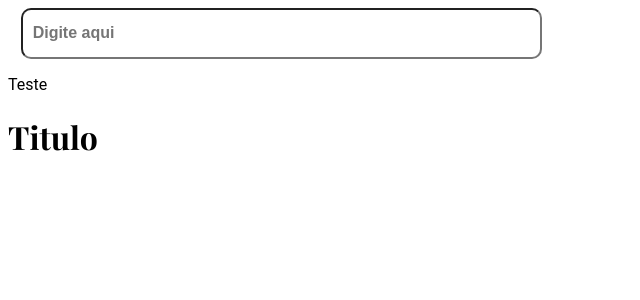
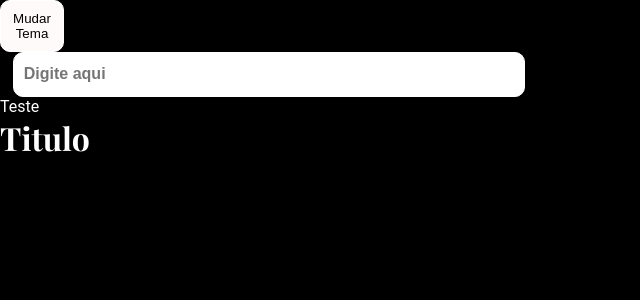
Before and after one commit to tainaleivas/CompassUol-Test, a React (Create React App) app: page / in a window 1280 px wide. Shown: the top 300 px of the page, without its empty margins (0-640 px from the left). Built offline with nearby package versions, Linux system fonts and the light colour scheme; the HTML template or start-up script is replaced by a standard one.

Commit message:
feat:add themes

```diff
--- a/src/App.js
+++ b/src/App.js
@@ -1,16 +1,27 @@
-import React from 'react'
-import Input from './components/Input/Input'
-import Paragraph from './components/Paragraph/Paragraph'
-import Title from './components/Title/Title'
+import React from "react";
+import Input from "./components/Input/Input";
+import Paragraph from "./components/Paragraph/Paragraph";
+import Title from "./components/Title/Title";
+import Button from "./components/Button/Button";
+import GlobalStyle from "./assets/GlobalStyle.js";
+import { darkTheme, lightTheme } from "./assets/themes.js";
+import { ThemeProvider } from "styled-components";
 
 const App = () => {
+  const [theme, setTheme] = React.useState(darkTheme);
+
   return (
-    <div>
-      <Input/>
-      <Paragraph text="Teste"/>
-      <Title text="Titulo"/>
-    </div>
-  )
-}
+    <ThemeProvider theme={theme}>
+      <GlobalStyle />
+      <Button
+        text="Mudar Tema"
+        onClick={() => setTheme(theme === darkTheme ? lightTheme : darkTheme)}
+      />
+      <Input />
+      <Paragraph text="Teste" />
+      <Title text="Titulo" />
+    </ThemeProvider>
+  );
+};
 
-export default App
+export default App;
--- /dev/null
+++ b/src/assets/GlobalStyle.js
@@ -0,0 +1,19 @@
+import { createGlobalStyle } from 'styled-components'
+
+const GlobalStyle = createGlobalStyle`
+   * {
+    margin: 0;
+    padding: 0;
+    border: 0;
+    outline: 0;
+    box-sizing: border-box;
+    }
+
+    body {
+      background-color: ${props => props.theme.background};
+      border-color: ${props => props.theme.border};
+      color: ${props => props.theme.text};
+    }
+  `
+
+export default GlobalStyle
--- /dev/null
+++ b/src/assets/themes.js
@@ -0,0 +1,13 @@
+export const lightTheme = {
+	text: '#000',
+	avatarTitle: 'rgba(255, 255, 255, 0.3)',
+	background: '#fff',
+	border: '#000'
+}
+
+export const darkTheme = {
+	text: '#fff',
+	avatarTitle: 'rgba(255, 255, 255, 0.3)',
+	background: '#000',
+	border: '#fff'
+}
--- a/src/components/Button/Button.js
+++ b/src/components/Button/Button.js
@@ -2,7 +2,7 @@ import React from 'react'
 import { Btn } from './Button.styled';
 import PropTypes from 'prop-types'
 
-const Button = ({type, text, size, padding, width}) => {
+const Button = ({onClick, type, text, size, padding, width}) => {
   switch (size) {
     case "medium":
       padding="10px 15px";
@@ -22,7 +22,8 @@ const Button = ({type, text, size, padding, width}) => {
       break;
   }
 
-  return <Btn type={type} size={size} padding={padding} width={width}>{text}</Btn>;
+  return <Btn onClick={onClick}
+  type={type} size={size} padding={padding} width={width}>{text}</Btn>;
 };
 
 Button.propTypes = {
--- a/src/components/Button/Button.styled.js
+++ b/src/components/Button/Button.styled.js
@@ -7,4 +7,5 @@ export const Btn = styled.button`
   border-radius: 10px;
   padding: ${props => (props.padding)};
   font-size: ${props => props.size};
+  border: 1px solid ${props => props.theme.border};
 `;
--- a/src/components/Input/Input.styled.js
+++ b/src/components/Input/Input.styled.js
@@ -1,7 +1,7 @@
 import styled from 'styled-components';
 
 export const Field = styled.input`
-  background-color: transparent;
+  background-color: white;
   font-size: ${props => props.size};
   height: 2.8em;
   display: flex;
@@ -10,6 +10,7 @@ export const Field = styled.input`
   font-weight: bold;
   padding-left: 10px;
   width: 40%;
+  border: 1px solid ${props => props.theme.border};
   border-radius: 10px;
   margin: 0 1%;
 `;
```
